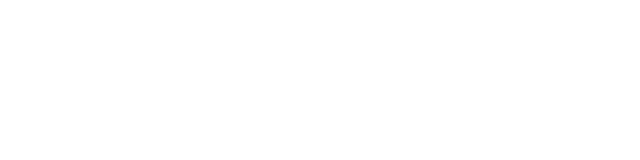
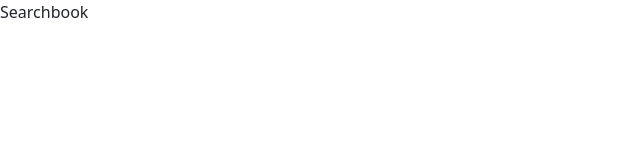
Before and after one commit to snehasamuel/Book-React_App, a React (Create React App) app: page /search in a window 1280 px wide. Before the commit this address had no page. Shown: the top 160 px of the page, without its empty margins (0-640 px from the left). Built offline with nearby package versions, Linux system fonts and the light colour scheme.

Commit message:
Header completed

```diff
--- a/src/App.js
+++ b/src/App.js
@@ -5,12 +5,14 @@ import 'bootstrap/dist/js/bootstrap.bundle.min.js';
 import Addbook from './components/Addbook';
 import Navigation from './components/Navigation';
 import { BrowserRouter, Route, Routes } from 'react-router-dom';
+import Searchbook from './components/Searchbook';
 function App() {
   return (
 <div>
   <BrowserRouter>
   <Routes>
 <Route path="/" exact element={<Addbook/>}/>
+<Route path="/search" exact element={<Searchbook/>}/>
 
 
   </Routes>
--- a/src/components/Navigation.js
+++ b/src/components/Navigation.js
@@ -19,7 +19,8 @@ const Navigation = () => {
 </Link>
         </li>
         <li className="nav-item">
-          <a className="nav-link" href="#">Features</a>
+<Link className="nav-link" to="/search">Search Book
+</Link>
         </li>
 
       </ul>
--- /dev/null
+++ b/src/components/Searchbook.js
@@ -0,0 +1,9 @@
+import React from 'react'
+
+const Searchbook = () => {
+  return (
+    <div>Searchbook</div>
+  )
+}
+
+export default Searchbook
```
